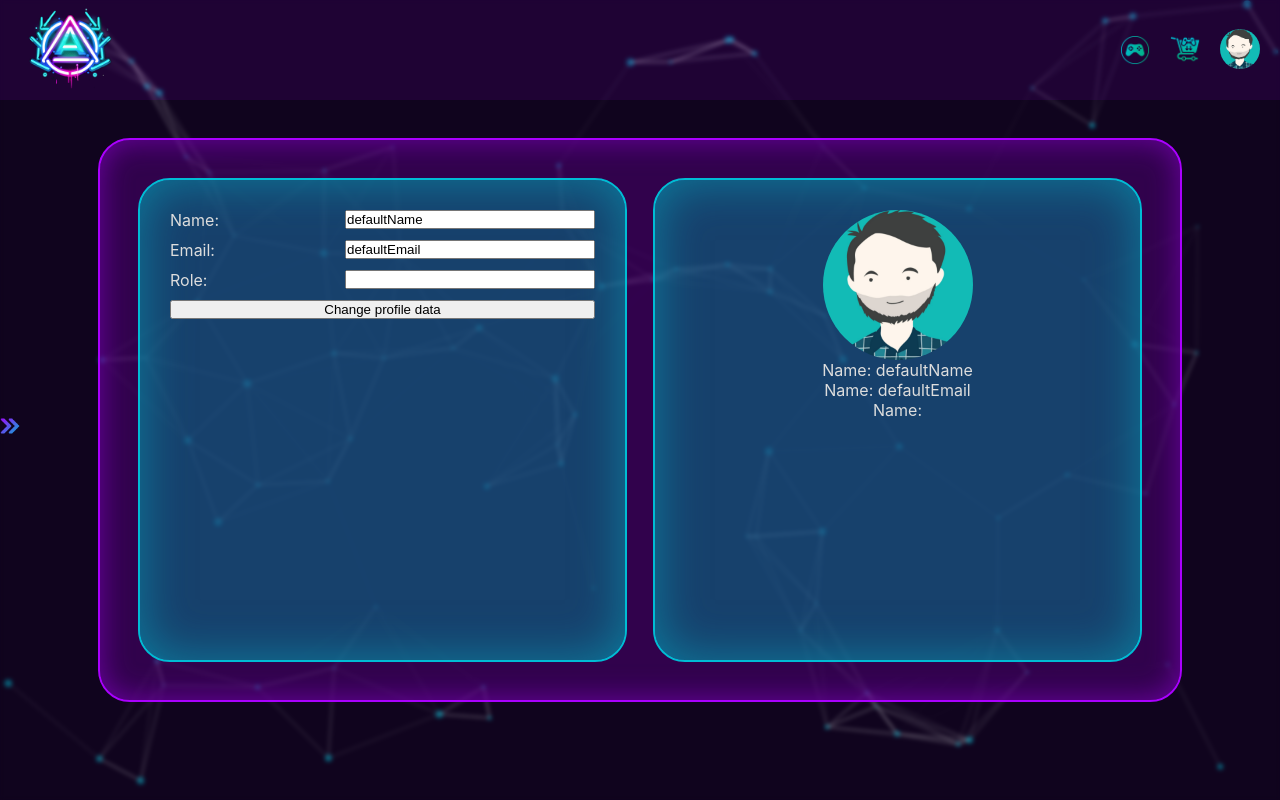
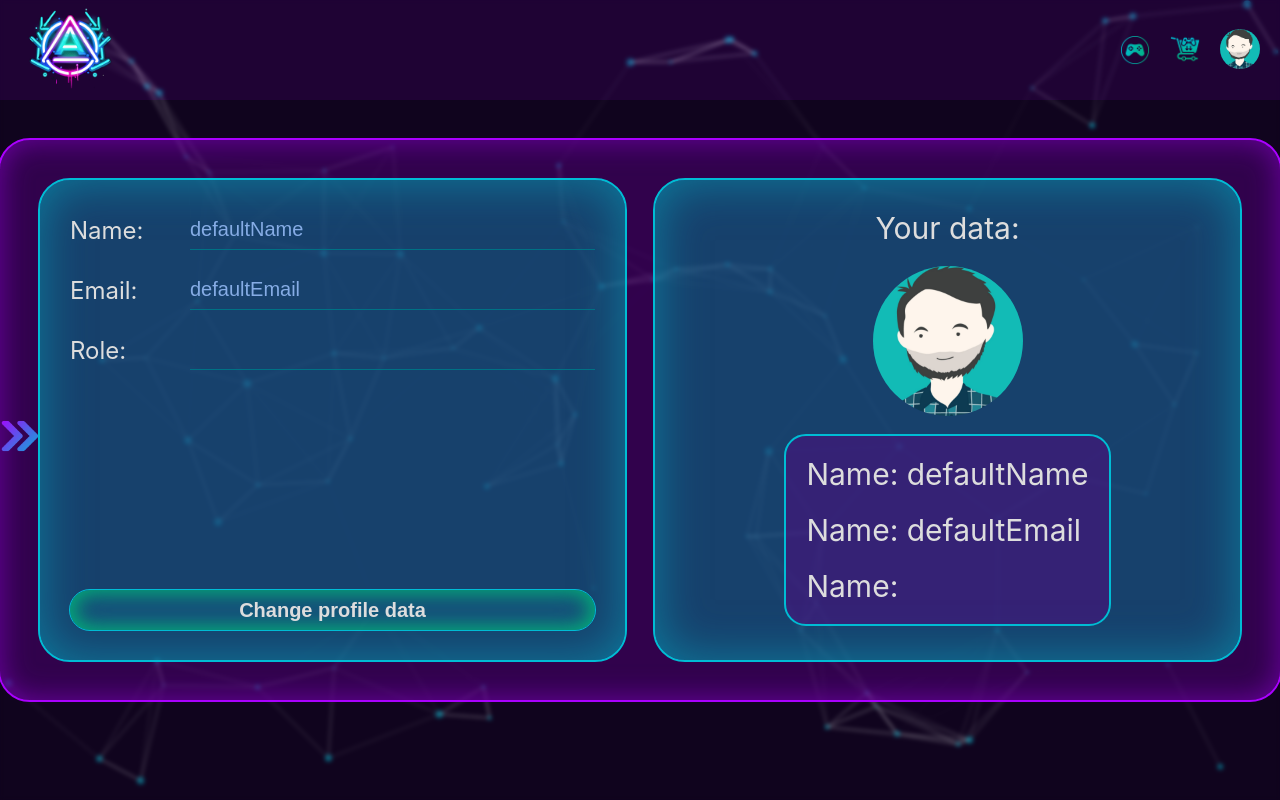
Before and after one commit to Rayn1998/ecommersFront, a React (Create React App) app: page /profile in a window 1280 px wide. Built offline with nearby package versions, Linux system fonts and the light colour scheme; no server answers; sample sign-in values are in the browser's storage.

Commit message:
работа с профилем

```diff
--- a/src/components/App/App.jsx
+++ b/src/components/App/App.jsx
@@ -68,7 +68,9 @@ const App = () => {
 	}, [onParticles]);
 
 	const handleButtonsHover = useCallback(() => {
-		setOnButtonsHover(!onButtonsHover);
+		!onButtonsHover
+			? setOnButtonsHover(true)
+			: setTimeout(setTimeout(() => setOnButtonsHover(false), 1000));
 	})
 
 	const particlesInit = useCallback(async (engine) => {
@@ -97,6 +99,9 @@ const App = () => {
 					className='buttons__hover'
 					onMouseEnter={handleButtonsHover}
 					onMouseLeave={handleButtonsHover}
+					style={{
+						opacity: onButtonsHover && 1,
+					}}
 				>
 					<button
 						className='particles-switcher'
--- a/src/components/App/App.scss
+++ b/src/components/App/App.scss
@@ -20,8 +20,8 @@
   backdrop-filter: blur(2px);
 
   .buttons__arrow {
-    width: 2rem;
-    height: 2rem;
+    width: 4rem;
+    height: 4rem;
     background-image: url('../../assets/images/next.png');
     background-size: contain;
     position: fixed;
@@ -31,7 +31,7 @@
 
   .buttons__hover {
     position: fixed;
-    width: 2.5rem;
+    width: 3rem;
     height: 80%;
     background: linear-gradient(90deg, rgba(51,0,134,0.5) 0%, rgba(255,255,255,0) 100%);
     top: 10%;
@@ -39,16 +39,12 @@
     opacity: 0;
     transition: opacity 0.3s ease-in-out;
 
-    &:hover {
-      opacity: 1;
-    }
-
     .particles-switcher {
       position: fixed;
       top: 12%;
       left: 0.5%;
-      width: 3rem;
-      height: 3rem;
+      width: 4rem;
+      height: 4rem;
       border: none;
       background-color: transparent;
       background-image: url('../../assets/images/virus.png');
@@ -68,7 +64,7 @@
       }
 
       &:hover::before {
-        box-shadow: 0 0 1rem 1rem $cyan;
+        box-shadow: 0 0 3rem 1.5rem $cyan;
       }
     }
   }
--- a/src/components/Header/components/Cart/Cart.scss
+++ b/src/components/Header/components/Cart/Cart.scss
@@ -31,39 +31,10 @@
   }
 
   .cart__pay {
+    @include flowButton;
     min-height: 2.5rem;
     margin-top: 1rem;
-    background-color: transparent;
-    backdrop-filter: blur(20px);
-    border: none;
     border-radius: 1rem;
-    cursor: pointer;
     color: $grey;
-    outline: 0.1rem solid $cyan;
-    box-shadow: inset 0 0 2rem 0.4rem $card-price;
-    overflow: hidden;
-    position: relative;
-
-    &::before {
-      content: '';
-      position: absolute;
-      top: 0;
-      left: 0;
-      width: 100%;
-      height: 100%;
-      z-index: -1;
-      border-radius: 1rem;
-      background-color: $card-price;
-      transform: translateX(-100%);
-      transition: all 0.5s ease-in-out;
-    }
-
-    &:hover::before {
-      transform: translateX(0);
-    }
-
-    &:active::before {
-      background-color: $cyan;
-    }
   }
 }
--- a/src/components/ItemsContainer/ItemsContainer.scss
+++ b/src/components/ItemsContainer/ItemsContainer.scss
@@ -7,10 +7,9 @@
   grid-template-columns: repeat(5, 1fr);
   justify-items: center;
   align-items: center;
-  padding: 2rem 0;
+  padding: 2rem;
   row-gap: 3rem;
   overflow: hidden;
-  justify-self: flex-start;
   align-items: start;
   flex-grow: 1;
 
--- a/src/components/Main/Main.jsx
+++ b/src/components/Main/Main.jsx
@@ -51,7 +51,7 @@ const Main = () => {
 	const break1 = 640;
 	const break2 = 1024;
 	const break3 = 1350;
-	const break4 = 1680;
+	const break4 = 1800;
 
 	const checkWidth = useCallback(() => {
 		if (window.innerWidth <= break1) {
--- a/src/components/Profile/Profile.jsx
+++ b/src/components/Profile/Profile.jsx
@@ -1,4 +1,4 @@
-import { useCallback } from 'react';
+import { useCallback, useState } from 'react';
 import { useSelector, useDispatch } from 'react-redux';
 import { setUser } from '../../redux/slices/userSlice';
 import { useForm } from 'react-hook-form';
@@ -8,10 +8,20 @@ import Layout from '../Layout/Layout';
 import { emailCheck } from '../../utils/regExpressions';
 
 import profileAvatar from '../../assets/images/profile_imagejpg.jpg';
+import ok from '../../assets/images/checked.png';
 
 const Profile = () => {
 	const user = useSelector((state) => state.user.data);
 	const dispatch = useDispatch();
+
+	const [resOk, setResOk] = useState(false);
+
+	const handleResOk = useCallback(() => {
+		setResOk(true);
+		setTimeout(() => {
+			setResOk(false);
+		}, 2000);
+	}, []);
 
 	const {
 		register,
@@ -28,15 +38,19 @@ const Profile = () => {
 	const onSubmit = useCallback((data) => {
 		api
 			.updateUser(data, user._id)
-			.then((res) => dispatch(setUser(res.data)))
+			.then((res) => {
+				dispatch(setUser(res.data));
+				handleResOk();
+			})
 			.catch((err) => console.log(err));
-	}, []);
+	}, [user]);
 
 	return (
 		<Layout>
 			<section className='profile-area'>
 				<div className='profile'>
 					<form onSubmit={handleSubmit(onSubmit)}>
+						<div className='profile__fields'>
 							<div className='field-wrapper'>
 								<p>Name:</p>
 								<div className='input-wrapper'>
@@ -82,23 +96,34 @@ const Profile = () => {
 									<p>{errors.role?.message}</p>
 								</div>
 							</div>
-						<input
-							className='form__submit-btn'
-							type='submit'
-							value='Change profile data'
+						</div>
+						<img
+							className='form__ok-img'
+							src={ok}
+							alt='Ok'
+							style={{
+								opacity: resOk ? 1 : 0,
+								transition: 'opacity 1s ease-in-out',
+							}}
 						/>
+						<button className='form__submit-btn' type='submit'>
+							Change profile data
+						</button>
 					</form>
 					<div className='profile__info-block'>
+						<p className='profile__info-block-title'>Your data:</p>
 						<div className='profile__info-img-wrapper'>
 							<img
 								className='profile__info-img'
-								alt = 'Profile image'
-								src = {profileAvatar}
+								alt='Profile image'
+								src={profileAvatar}
 							/>
 						</div>
+						<div className='profile__info-text-data'>
 							<p className='profile__info-name'>Name: {user.name}</p>
 							<p className='profile__info-email'>Name: {user.email}</p>
 							<p className='profile__info-role'>Name: {user.role}</p>
+						</div>
 					</div>
 				</div>
 			</section>
--- a/src/components/Profile/Profile.scss
+++ b/src/components/Profile/Profile.scss
@@ -10,8 +10,9 @@
 
 .profile-area {
 	box-sizing: border-box;
-	margin: 4rem 10rem;
+	margin: 4rem auto;
 	padding: 4rem;
+	max-width: 128rem;
 	height: 70vh;
 	color: $white;
 	font-size: 1.6rem;
@@ -38,19 +39,63 @@
 			flex-direction: column;
 			gap: 1rem;
 			width: 50%;
+			justify-content: space-between;
+		}
+
+		.profile__fields {
+			display: flex;
+			flex-direction: column;
+			gap: 2rem;
+
+			p {
+				min-width: 10rem;
+				font-size: 2.4rem;
 			}
 
 			.field-wrapper {
 				display: flex;
 				justify-content: space-between;
+				align-items: center;
 				gap: 2rem;
 
 				.input-wrapper {
+					height: 4rem;
+					width: 100%;
 					display: flex;
 					flex-direction: column;
+					position: relative;
+
+					&::before {
+						content: '';
+						width: 0;
+						height: 0.05rem;
+						position: absolute;
+						bottom: 0;
+						left: 50%;
+						transform: translateX(-50%);
+						background-color: $cyan;
+						transition: 0.3s all ease-in-out;
+					}
+
+					&:hover::before {
+						width: 100%;
+					}
 
 					input {
-					width: 25rem;
+						height: 100%;
+						width: 100%;
+						background-color: transparent;
+						border: none;
+						border-bottom: 0.1rem solid $blue;
+						color: $brand-card;
+						font-size: 2rem;
+
+
+						&:focus  {
+							outline: none;
+						}
+
+
 					}
 
 					p {
@@ -58,6 +103,20 @@
 						color: $red;
 					}
 				}
+			}
+		}
+
+		.form__ok-img {
+			width: 20rem;
+			margin: 0 auto;
+		}
+
+		.form__submit-btn {
+			@include flowButton;
+			min-height: 4rem;
+			border-radius: 2rem;
+			font-size: 2rem;
+			font-weight: 600;
 		}
 
 		.profile__info-block {
@@ -67,6 +126,11 @@
 			display: flex;
 			flex-direction: column;
 			align-items: center;
+			gap: 2rem;
+
+			.profile__info-block-title {
+				font-size: 3rem;
+			}
 
 			.profile__info-img-wrapper {
 				width: 15rem;
@@ -100,6 +164,17 @@
 					height: 100%;
 				}
 			}
+
+			.profile__info-text-data {
+				display: flex;
+				flex-direction: column;
+				gap: 2rem;
+				font-size: 3rem;
+				background-color: $purple-half-opaque;
+				padding: 2rem;
+				border-radius: 2rem;
+				outline: 0.2rem solid $cyan;
 			}
 		}
 	}
+}
--- a/src/scss/_variables.scss
+++ b/src/scss/_variables.scss
@@ -34,7 +34,7 @@ $card-price: #03b17a;
 $brand-card: #86ace5;
 $card-text-shadow: #86e5e5;
 
-$breakpoint1: 1680px;
+$breakpoint1: 1800px;
 $breakpoint2: 1350px;
 $breakpoint3: 1024px;
 $breakpoint4: 640px;
@@ -63,3 +63,37 @@ $breakpoint4: 640px;
 		opacity: 0.75;
 	}
 }
+
+@mixin flowButton {
+	overflow: hidden;
+	position: relative;
+	outline: 0.1rem solid $cyan;
+	box-shadow: inset 0 0 2rem 0.4rem $card-price;
+	cursor: pointer;
+	background-color: transparent;
+	backdrop-filter: blur(20px);
+	border: none;
+	color:$grey;
+
+	&::before {
+		content: '';
+		position: absolute;
+		top: 0;
+		left: 0;
+		width: 100%;
+		height: 100%;
+		z-index: -1;
+		border-radius: 1rem;
+		background-color: $card-price;
+		transform: translateX(-100%);
+		transition: all 0.5s ease-in-out;
+	}
+
+	&:hover::before {
+		transform: translateX(0);
+	}
+
+	&:active::before {
+		background-color: $cyan;
+	}
+}
```
Also changed, not shown: src/assets/images/checked.png (added). Lines whose indentation alone changed are shown as unchanged.
